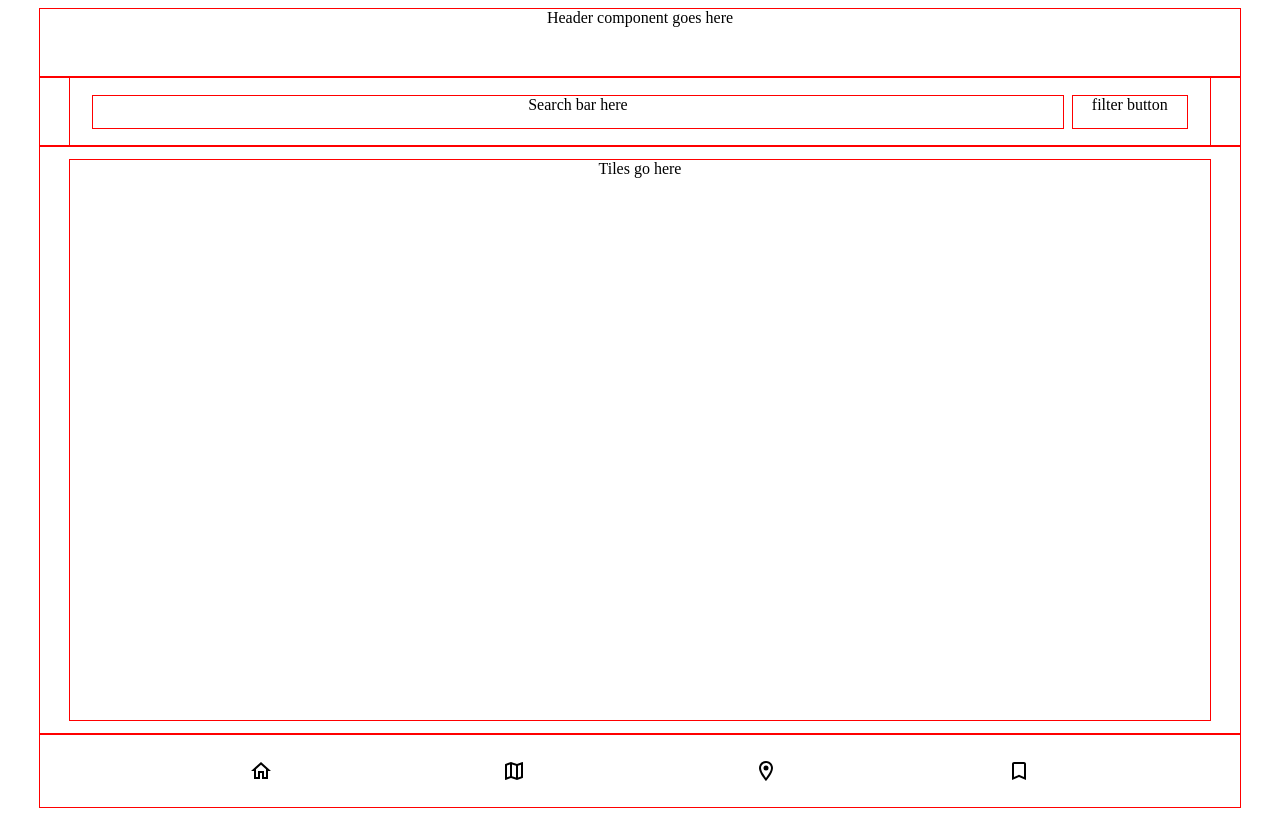
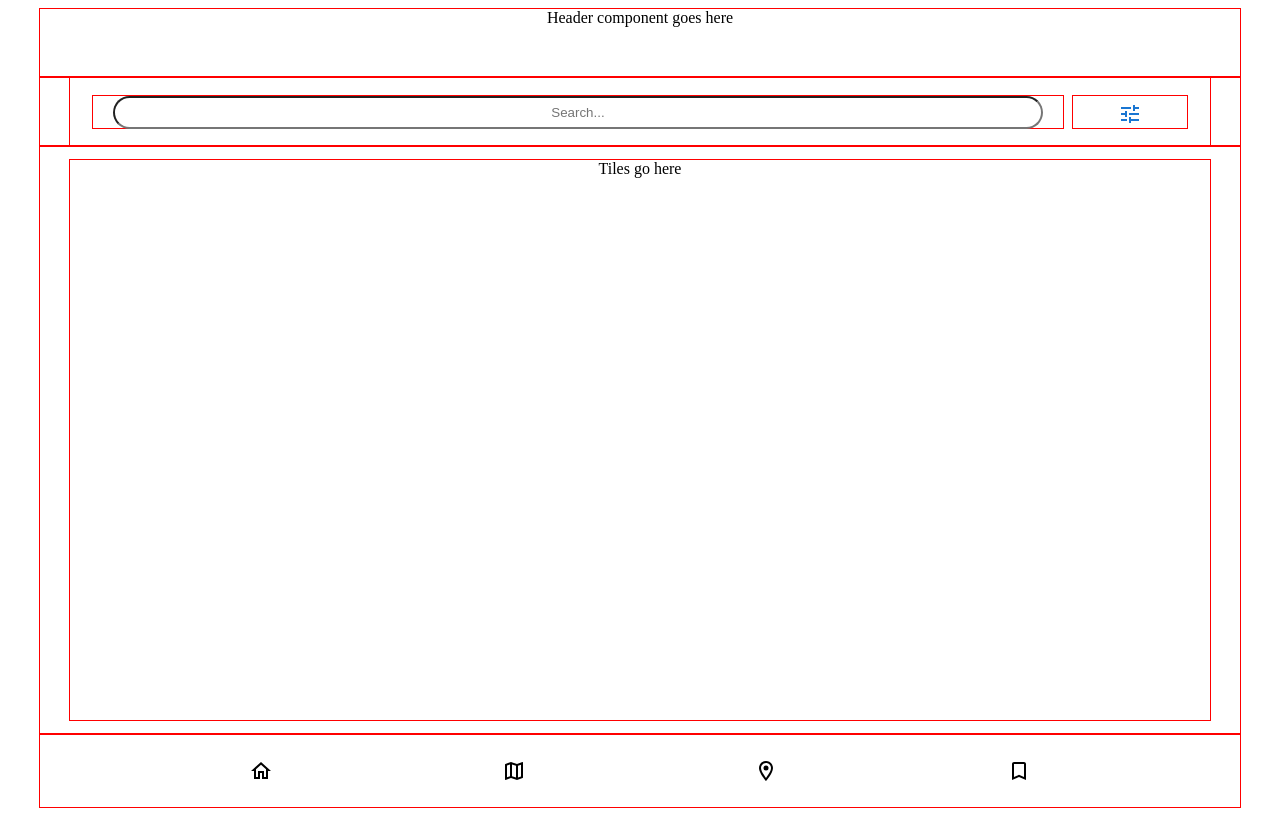
Before and after one commit to jo-on-github/Ctrl-Alt-Defeat-Frontend, a React app in the folder frontend/: page / in a window 1280 px wide. Built offline with nearby package versions, Linux system fonts and the light colour scheme.

Commit message:
Started on search component styling

```diff
--- a/frontend/src/components/SearchBar/index.js
+++ b/frontend/src/components/SearchBar/index.js
@@ -1,11 +1,20 @@
 import React from "react";
+import {Button} from "@mui/material";
+import SearchIcon from '@mui/icons-material/Search';
+import TuneIcon from '@mui/icons-material/Tune';
 import "./styles.css";
 
 function SearchBar() {
     return (
         <div className="search">
-            <div className="search__searchbox">Search bar here</div>
-            <div className="search__filter">filter button</div>
+            <div className="search__searchbox">
+            <input type="text" placeholder="Search..."></input>
+            </div>
+            <div className="search__filter">
+                <Button>
+                    <TuneIcon />
+                </Button>
+            </div>
         </div>
     );
 }
--- a/frontend/src/components/SearchBar/styles.css
+++ b/frontend/src/components/SearchBar/styles.css
@@ -15,3 +15,10 @@
     height: 2em;
     width: 10%;
 }
+
+input {
+    width: 95%;
+    height: 85%;
+    border-radius: 30px;
+    text-align: center;
+}
```
